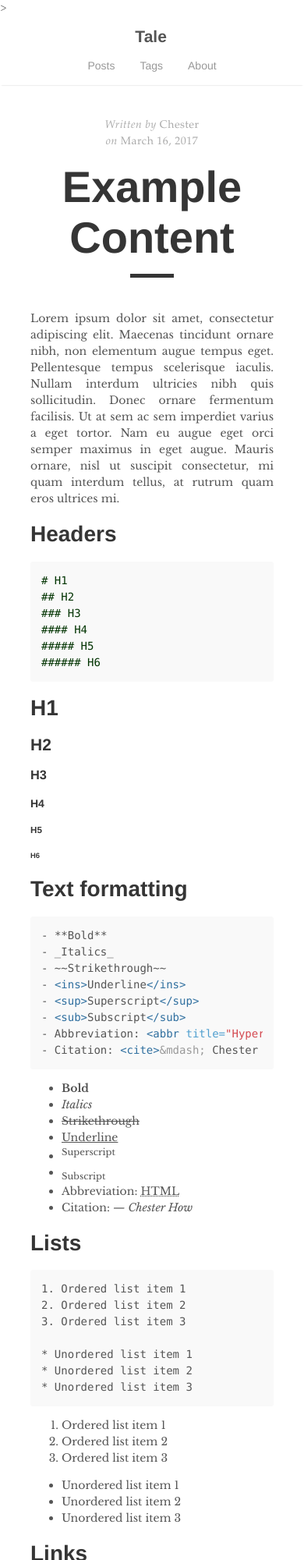
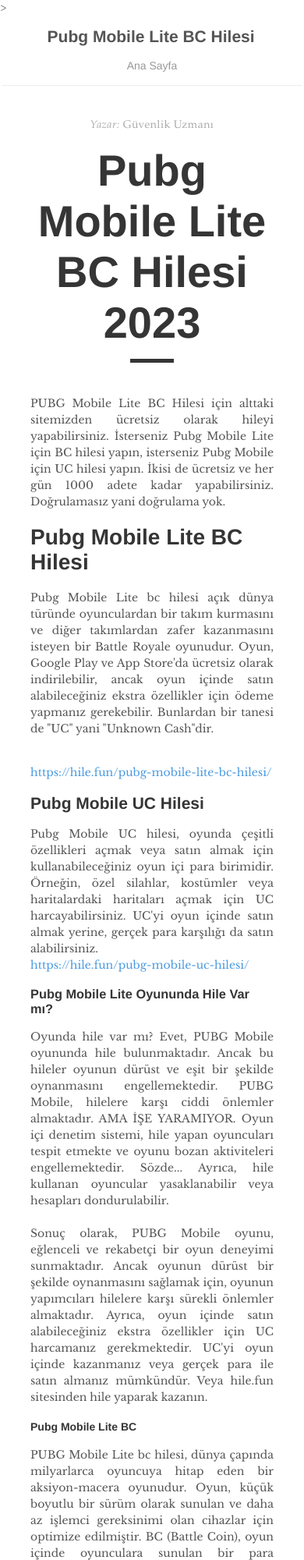
Before and after one commit to pubgmobilelitebchilesi/pubgmobilelitebchilesi, a plain HTML site: page index.html in a window 390 px wide. Shown: the top 2000 px of the page at 78% size. Drawn offline with nearby package versions, Linux system fonts and the light colour scheme.

Commit message:
Update index.html

```diff
--- a/index.html
+++ b/index.html
@@ -23,12 +23,11 @@
     <nav class="nav">
   <div class="nav-container">
     <a href="/tale/">
-      <h2 class="nav-title">Tale</h2>
+      <h2 class="nav-title">Pubg Mobile Lite BC Hilesi</h2>
     </a>
     <ul>
-      <li><a href="/tale/">Posts</a></li>
-      <li><a href="/tale/tags">Tags</a></li>
-      <li><a href="/tale/about">About</a></li>
+      <li><a href="/">Ana Sayfa</a></li>
+
     </ul>
   </div>
 </nav>
@@ -37,170 +36,91 @@
     <main>
       <div class="post">
   <div class="post-info">
-    <span>Written by</span>
+    <span>Yazar:</span>
 
-        Chester
+        Güvenlik Uzmanı
 
-
-
-      <br>
-      <span>on&nbsp;</span><time datetime="2017-03-16 00:00:00 +0000">March 16, 2017</time>
 
   </div>
 
-  <h1 class="post-title">Example Content</h1>
+  <h1 class="post-title">Pubg Mobile Lite BC Hilesi 2023</h1>
   <div class="post-line"></div>
 
-  <p>Lorem ipsum dolor sit amet, consectetur adipiscing elit. Maecenas tincidunt ornare nibh, non elementum augue tempus eget. Pellentesque tempus scelerisque iaculis.<!--more--> Nullam interdum ultricies nibh quis sollicitudin. Donec ornare fermentum facilisis. Ut at sem ac sem imperdiet varius a eget tortor. Nam eu augue eget orci semper maximus in eget augue. Mauris ornare, nisl ut suscipit consectetur, mi quam interdum tellus, at rutrum quam eros ultrices mi.</p>
+<p>
+PUBG Mobile Lite BC Hilesi için alttaki sitemizden ücretsiz olarak hileyi yapabilirsiniz. İsterseniz Pubg Mobile Lite için BC hilesi yapın, isterseniz Pubg Mobile için UC hilesi yapın. İkisi de ücretsiz ve her gün 1000 adete kadar yapabilirsiniz. Doğrulamasız yani doğrulama yok.
+</p>
 
-<h1 id="headers">Headers</h1>
 
-<figure class="highlight"><pre><code class="language-markdown" data-lang="markdown"><span class="gh"># H1</span>
-<span class="gu">## H2</span>
-<span class="gu">### H3</span>
-<span class="gu">#### H4</span>
-<span class="gu">##### H5</span>
-<span class="gu">###### H6</span></code></pre></figure>
+<h1 id="h1">Pubg Mobile Lite BC Hilesi</h1>
+       <p> Pubg Mobile Lite bc hilesi açık dünya türünde oyunculardan bir takım kurmasını ve diğer takımlardan zafer kazanmasını isteyen bir Battle Royale oyunudur. Oyun, Google Play ve App Store'da ücretsiz olarak indirilebilir, ancak oyun içinde satın alabileceğiniz ekstra özellikler için ödeme yapmanız gerekebilir. Bunlardan bir tanesi de "UC" yani "Unknown Cash"dir.</p>
+        <br>
+        <a href="https://hile.fun/pubg-mobile-lite-bc-hilesi/">https://hile.fun/pubg-mobile-lite-bc-hilesi/</a>
+<h2 id="h2">Pubg Mobile UC Hilesi</h2>
+        <p>
+         Pubg Mobile UC hilesi, oyunda çeşitli özellikleri açmak veya satın almak için kullanabileceğiniz oyun içi para birimidir. Örneğin, özel silahlar, kostümler veya haritalardaki haritaları açmak için UC harcayabilirsiniz. UC'yi oyun içinde satın almak yerine, gerçek para karşılığı da satın alabilirsiniz.
+        <br>
+        <a href="https://hile.fun/pubg-mobile-uc-hilesi/">https://hile.fun/pubg-mobile-uc-hilesi/</a>
+        </p>
+<h3 id="h3">Pubg Mobile Lite Oyununda Hile Var mı?</h3>
+        <p>Oyunda hile var mı? Evet, PUBG Mobile oyununda hile bulunmaktadır. Ancak bu hileler oyunun dürüst ve eşit bir şekilde oynanmasını engellemektedir.
+PUBG Mobile, hilelere karşı ciddi önlemler almaktadır. AMA İŞE YARAMIYOR. Oyun içi denetim sistemi, hile yapan oyuncuları tespit etmekte ve oyunu bozan aktiviteleri engellemektedir. Sözde... Ayrıca, hile kullanan oyuncular yasaklanabilir veya hesapları dondurulabilir.<br><br>
+          Sonuç olarak, PUBG Mobile oyunu, eğlenceli ve rekabetçi bir oyun deneyimi sunmaktadır. Ancak oyunun dürüst bir şekilde oynanmasını sağlamak için, oyunun yapımcıları hilelere karşı sürekli önlemler almaktadır. Ayrıca, oyun içinde satın alabileceğiniz ekstra özellikler için UC harcamanız gerekmektedir. UC'yi oyun içinde kazanmanız veya gerçek para ile satın almanız mümkündür. Veya hile.fun sitesinden hile yaparak kazanın.
+</p>
+<h4 id="h4">Pubg Mobile Lite BC</h4>
+      <p>  PUBG Mobile Lite bc hilesi, dünya çapında milyarlarca oyuncuya hitap eden bir aksiyon-macera oyunudur. Oyun, küçük boyutlu bir sürüm olarak sunulan ve daha az işlemci gereksinimi olan cihazlar için optimize edilmiştir. BC (Battle Coin), oyun içinde oyunculara sunulan bir para birimidir ve oyuncular oyun içindeki çeşitli işlemleri tamamlamak veya oyun içindeki ürünleri satın almak için BC kullanabilirler.</p>
 
-<h1 id="h1">H1</h1>
-<h2 id="h2">H2</h2>
-<h3 id="h3">H3</h3>
-<h4 id="h4">H4</h4>
-<h5 id="h5">H5</h5>
-<h6 id="h6">H6</h6>
-
-<h1 id="text-formatting">Text formatting</h1>
-
-<figure class="highlight"><pre><code class="language-markdown" data-lang="markdown"><span class="p">-</span> <span class="gs">**Bold**</span>
-<span class="p">-</span> _Italics_
-<span class="p">-</span> ~~Strikethrough~~
-<span class="p">-</span> <span class="nt">&lt;ins&gt;</span>Underline<span class="nt">&lt;/ins&gt;</span>
-<span class="p">-</span> <span class="nt">&lt;sup&gt;</span>Superscript<span class="nt">&lt;/sup&gt;</span>
-<span class="p">-</span> <span class="nt">&lt;sub&gt;</span>Subscript<span class="nt">&lt;/sub&gt;</span>
-<span class="p">-</span> Abbreviation: <span class="nt">&lt;abbr</span> <span class="na">title=</span><span class="s">"HyperText Markup Language"</span><span class="nt">&gt;</span>HTML<span class="nt">&lt;/abbr&gt;</span>
-<span class="p">-</span> Citation: <span class="nt">&lt;cite&gt;</span><span class="ni">&amp;mdash;</span> Chester How<span class="nt">&lt;/cite&gt;</span></code></pre></figure>
-
-<ul>
-  <li><strong>Bold</strong></li>
-  <li><em>Italics</em></li>
-  <li><del>Strikethrough</del></li>
-  <li><ins>Underline</ins></li>
-  <li><sup>Superscript</sup></li>
-  <li><sub>Subscript</sub></li>
-  <li>Abbreviation: <abbr title="HyperText Markup Language">HTML</abbr></li>
-  <li>Citation: <cite>— Chester How</cite></li>
-</ul>
-
-<h1 id="lists">Lists</h1>
-
-<figure class="highlight"><pre><code class="language-markdown" data-lang="markdown"><span class="p">1.</span> Ordered list item 1
-<span class="p">2.</span> Ordered list item 2
-<span class="p">3.</span> Ordered list item 3
-<span class="p">
-*</span> Unordered list item 1
-<span class="p">*</span> Unordered list item 2
-<span class="p">*</span> Unordered list item 3</code></pre></figure>
-
-<ol>
-  <li>Ordered list item 1</li>
-  <li>Ordered list item 2</li>
-  <li>Ordered list item 3</li>
-</ol>
-
-<ul>
-  <li>Unordered list item 1</li>
-  <li>Unordered list item 2</li>
-  <li>Unordered list item 3</li>
-</ul>
-
-<h1 id="links">Links</h1>
-
-<figure class="highlight"><pre><code class="language-markdown" data-lang="markdown">Check out tale on <span class="p">[</span><span class="nv">GitHub</span><span class="p">](</span><span class="sx">https://github.com/chesterhow/tale</span><span class="p">)</span>.</code></pre></figure>
-
-<p>Check out tale on <a href="https://github.com/chesterhow/tale">GitHub</a>.</p>
-
-<h1 id="images">Images</h1>
-
-<figure class="highlight"><pre><code class="language-markdown" data-lang="markdown"><span class="p">![</span><span class="nv">Placeholder image</span><span class="p">](</span><span class="sx">https://placehold.it/800x400</span> <span class="nn">"Placeholder image"</span><span class="p">)</span>
-
-<span class="p">![</span><span class="nv">Image with caption</span><span class="p">](</span><span class="sx">https://placehold.it/700x400</span> <span class="nn">"Image with caption"</span><span class="p">)</span>
-<span class="ge">_This is an image with a caption_</span></code></pre></figure>
-
-<p><img src="https://placehold.it/800x400" alt="Placeholder image" title="Placeholder image" /></p>
-
-<p><img src="https://placehold.it/700x400" alt="Image with caption" title="Image with caption" />
-<em>This is an image with a caption</em></p>
-
-<h1 id="code-and-syntax-highlighting">Code and Syntax Highlighting</h1>
-<p>Use back-ticks for <code class="language-plaintext highlighter-rouge">inline code</code>. Multi-line code snippets are supported too through Pygments.</p>
-
-<figure class="highlight"><pre><code class="language-js" data-lang="js"><span class="c1">// Sample javascript code</span>
-<span class="kd">var</span> <span class="nx">s</span> <span class="o">=</span> <span class="dl">"</span><span class="s2">JavaScript syntax highlighting</span><span class="dl">"</span><span class="p">;</span>
-<span class="nx">alert</span><span class="p">(</span><span class="nx">s</span><span class="p">);</span></code></pre></figure>
-
-<figure class="highlight"><pre><code class="language-python" data-lang="python"><span class="c1"># Sample python code
-</span><span class="n">s</span> <span class="o">=</span> <span class="s">"Python syntax highlighting"</span>
-<span class="k">print</span> <span class="n">s</span></code></pre></figure>
-
-<p>Adding <code class="language-plaintext highlighter-rouge">linenos</code> to the highlight tag enables line numbers.</p>
-
-<figure class="highlight"><pre><code class="language-js" data-lang="js"><table class="rouge-table"><tbody><tr><td class="gutter gl"><pre class="lineno">1
-2
-3
-</pre></td><td class="code"><pre><span class="c1">// Sample javascript code</span>
-<span class="kd">var</span> <span class="nx">s</span> <span class="o">=</span> <span class="dl">"</span><span class="s2">JavaScript syntax highlighting</span><span class="dl">"</span><span class="p">;</span>
-<span class="nx">alert</span><span class="p">(</span><span class="nx">s</span><span class="p">);</span>
-</pre></td></tr></tbody></table></code></pre></figure>
-
-<h1 id="blockquotes">Blockquotes</h1>
-
-<figure class="highlight"><pre><code class="language-markdown" data-lang="markdown"><span class="gt">&gt; Curabitur blandit tempus porttitor. Nullam quis risus eget urna mollis ornare vel eu leo. Nullam id dolor id nibh ultricies vehicula ut id elit.</span></code></pre></figure>
-
-<blockquote>
-  <p>Curabitur blandit tempus porttitor. Nullam quis risus eget urna mollis ornare vel eu leo. Nullam id dolor id nibh ultricies vehicula ut id elit.</p>
-</blockquote>
-
-<h1 id="horizontal-rule--line-break">Horizontal Rule &amp; Line Break</h1>
-
-<figure class="highlight"><pre><code class="language-markdown" data-lang="markdown">Use <span class="sb">`&lt;hr&gt;`</span> for horizontal rules
-
-<span class="nt">&lt;hr&gt;</span>
-
-and <span class="sb">`&lt;br&gt;`</span> for line breaks.
-
-<span class="nt">&lt;br&gt;</span></code></pre></figure>
-
-<p>Use <code class="language-plaintext highlighter-rouge">&lt;hr&gt;</code> for horizontal rules</p>
-
-<hr />
-
-<p>and <code class="language-plaintext highlighter-rouge">&lt;br&gt;</code> for line breaks.</p>
-
-<p><br /></p>
-
-<p><em>The end</em></p>
-
+<h5 id="h5">Pubg Mobile UC Hilesi ile ilgili aramalarınız</h5>
+pubg mobile altin uc ve para hilesi indir
+pubg mobile hile uc hilesi ucretsiz
+pubg mobile uc kodu hilesi
+uc hilesi pubg mobile ios
+pubg mobile uc e pin hilesi
+pubg mobile uc hilesi 2023 ios
+pubg mobile uc hilesi nasıl yapılır
+pubg mobile lite uc hilesi
+pubg mobile uc hilesi 100 gerçek linkli
+pubg mobile uc hilesi kanitli
+pubg mobile uc hilesi net
+uc hilesi pubg mobile
+pubg mobile uc hilesi android 2023
+pubg mobile uc hilesi apk
+pubg mobile nasıl uc hilesi yapılır
+pubg mobile uc hilesi indir
+pubg mobile sınırsız uc hilesi
+pubg mobile uc kazanma hilesi
+pubg mobile uc hilesi
+pubg mobile uc hilesi telefondan nasıl yapılır
+pubg mobil lite uc hilesi
+pubg mobile uc hilesi yap
+pubg mobile uc hilesi nasıl indirilir
+pubg mobile uc hilesi 99999
+hileli pubg mobile uc hilesi
+pubg mobile uc hilesi pc
+0.12 5 sınırsız uc hilesi pubg mobile
+bedava pubg mobile uc hilesi
+bilgisayarda pubg mobile uc hilesi
+emulatör pubg mobil uc hilesi
+en kolay pubg mobile bedava uc hilesi
+gerçek pubg mobile uc hilesi
+harbi gerçek pubg mobile uc hilesi
+ios pubg mobile uc hilesi
+kolay pubg mobile bedava uc hilesi
+pubg mobil beleş uc hilesi e postalı
+pubg mobil pc emulator uc hilesi
+pubg mobil uc alma hilesi pc
+pubg mobil uc rp hilesi
+pubg mobile bedava uc alma hilesi
+pubg mobile bedava uc hilesi
 </div>
 
 
 
 <div class="pagination">
 
-    <a href="/tale/2017-03-29/introducing-tale" class="left arrow">&#8592;</a>
 
-
-    <a href="/tale/2017-03-10/welcome-to-jekyll" class="right arrow">&#8594;</a>
-
-
-  <a href="#" class="top">Top</a>
+  <a href="#" class="top">Yukarı Çık</a>
 </div>
     </main>
 
-    <footer>
-  <span>
-    &copy; <time datetime="2021-05-03 08:35:54 +0000">2021</time> Chester How. Made with Jekyll using the <a href="https://github.com/chesterhow/tale/">Tale</a> theme.
-  </span>
-</footer>
-
   </body>
 </html>
```
